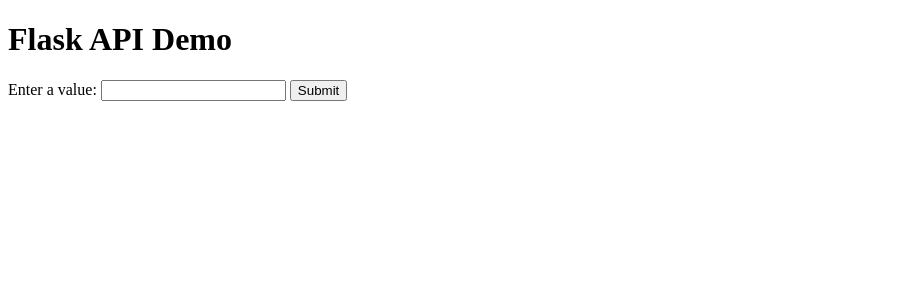
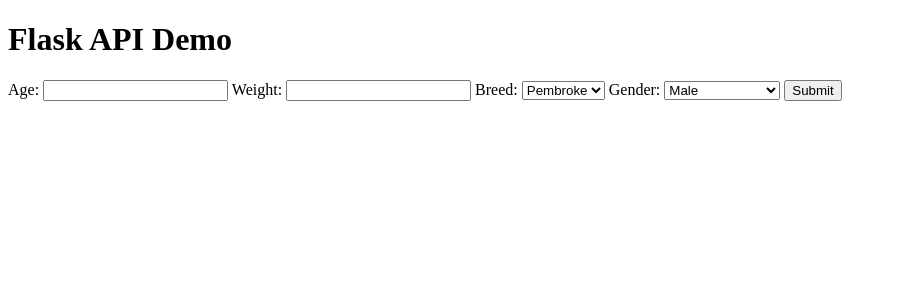
Before and after one commit to johniparker/CorgAPI, a Flask app: page / in a window 1280 px wide. Shown: the top 300 px of the page, without its empty margins (0-897 px from the left). Run offline with Flask 3, Linux system fonts and the light colour scheme.

Commit message:
more options on index.html

```diff
--- a/app/templates/index.html
+++ b/app/templates/index.html
@@ -8,8 +8,26 @@
 <body>
     <h1>Flask API Demo</h1>
     <form method="post" action="/">
-        <label for="user_input">Enter a value:</label>
-        <input type="text" name="user_input" id="user_input" required>
+        <label for="ui_age">Age: </label>
+        <input type="text" name="ui_age" id="ui_age" required>
+
+        <label for="ui_weight">Weight: </label>
+        <input type="text" name="ui_weight" is="ui_weight" required>
+
+        <label for="ui_breed">Breed: </label>
+        <select id="ui_breed" name="ui_breed">
+            <option value="pem">Pembroke</option>
+            <option value="cardi">Cardigan</option>
+        </select>
+
+        <label for="ui_gender">Gender: </label>
+        <select id="ui_gender" name="ui_gender">
+            <option value="m">Male</option>
+            <option value="f">Female</option>
+            <option value="nm">Neutered Male</option>
+            <option value="sf">Spayed Female</option>
+        </select>
+
         <button type="submit">Submit</button>
     </form>
 
```
